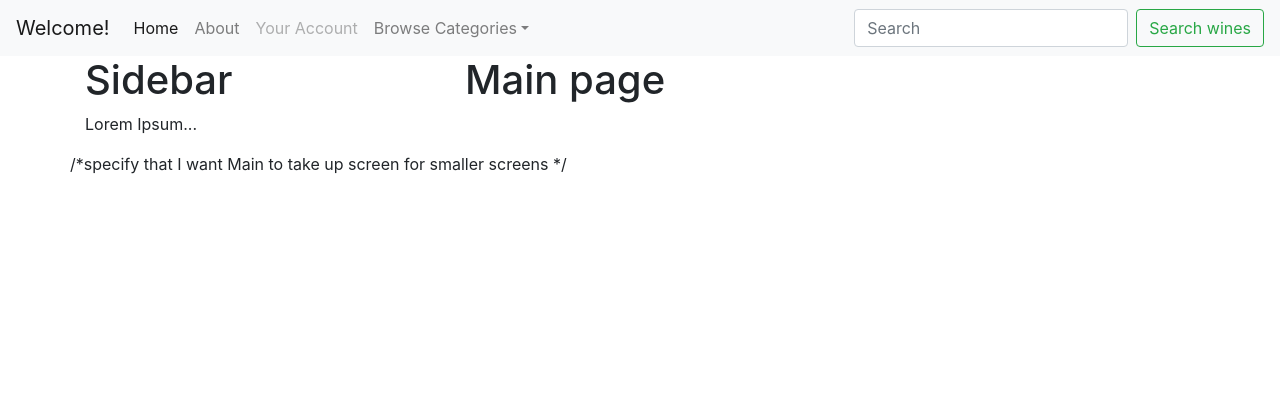
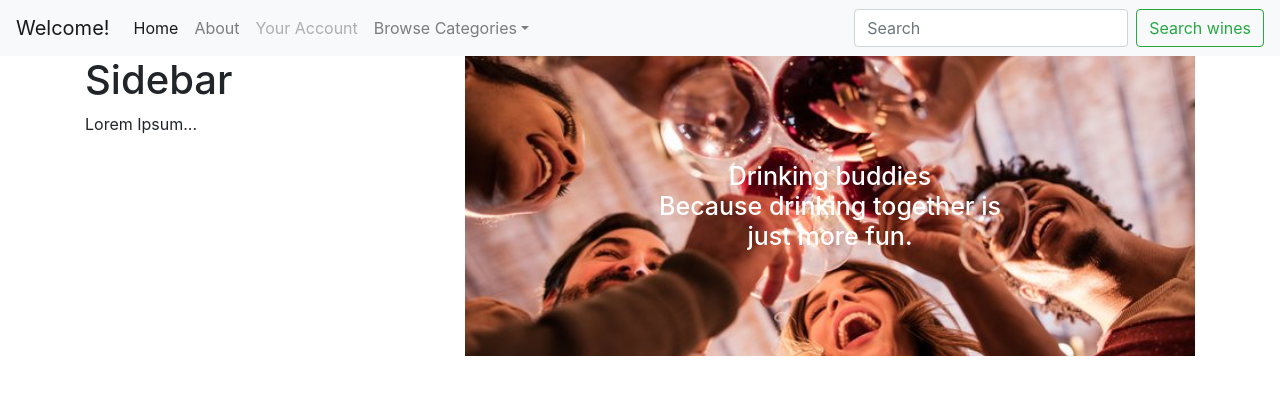
Before and after one commit to jss530/frontpage, a React (Create React App) app: page / in a window 1280 px wide. Shown: the top 394 px of the page. Built offline with nearby package versions, Linux system fonts and the light colour scheme.

Commit message:
Added image and initial CSS to main component

```diff
--- a/src/App.js
+++ b/src/App.js
@@ -14,7 +14,7 @@ class App extends Component {
         <Container>
           <Row>
             <Col> <Sidebar /> </Col>
-            <Col sm="12" md="8"> <Main /> </Col> /*specify that I want Main to take up screen for smaller screens */
+            <Col sm="12" md="8"> <Main /> </Col>
           </Row>
         </Container>
       </div>
--- a/src/components/Main.css
+++ b/src/components/Main.css
@@ -0,0 +1,19 @@
+.hero-image {
+    background-image: url("../details/img/main.jpg");
+    background-position: center;
+    background-repeat: no-repeat;
+    background-size: cover;
+    position: relative;
+    width: 100%;
+    height: 300px;
+}
+
+.hero-text {
+    text-align: center;
+    font-size: 25px;
+    position: absolute;
+    top: 50%;
+    left: 50%;
+    transform: translate(-50%, -50%);
+    color: white;
+}
--- a/src/components/Main.js
+++ b/src/components/Main.js
@@ -1,11 +1,21 @@
 import React from 'react';
+import { Container, Row, Col } from 'reactstrap';
 import './Main.css';
 
 
 class Main extends React.Component {
   render() {
     return (
-      <h1>Main page</h1>
+      <div>
+        <Container>
+          <Row>
+            <Col className="hero-image">
+              <h1 className="hero-text">Drinking buddies<br/>
+              Because drinking together is just more fun.</h1>
+            </Col>
+          </Row>
+        </Container>
+      </div>
     );
   };
 };
```
Also changed, not shown: src/details/img/main.jpg (added).
